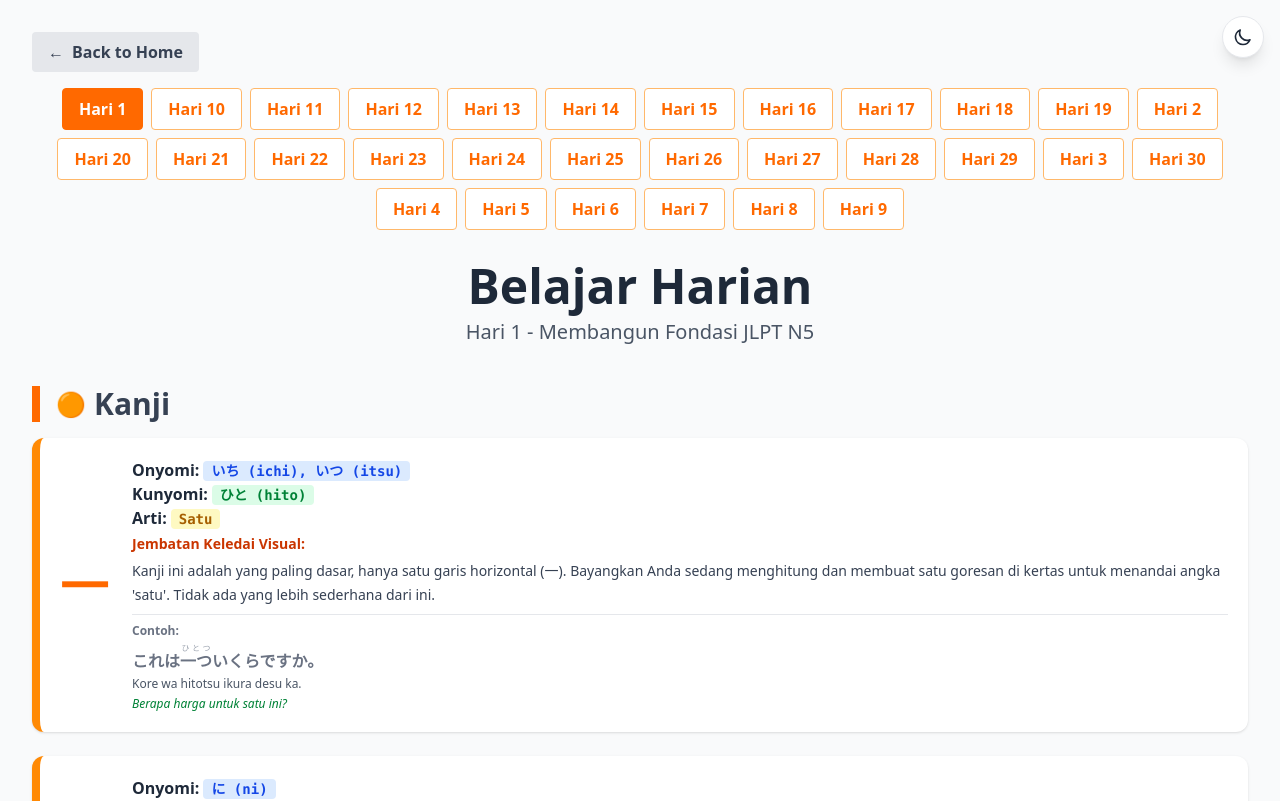
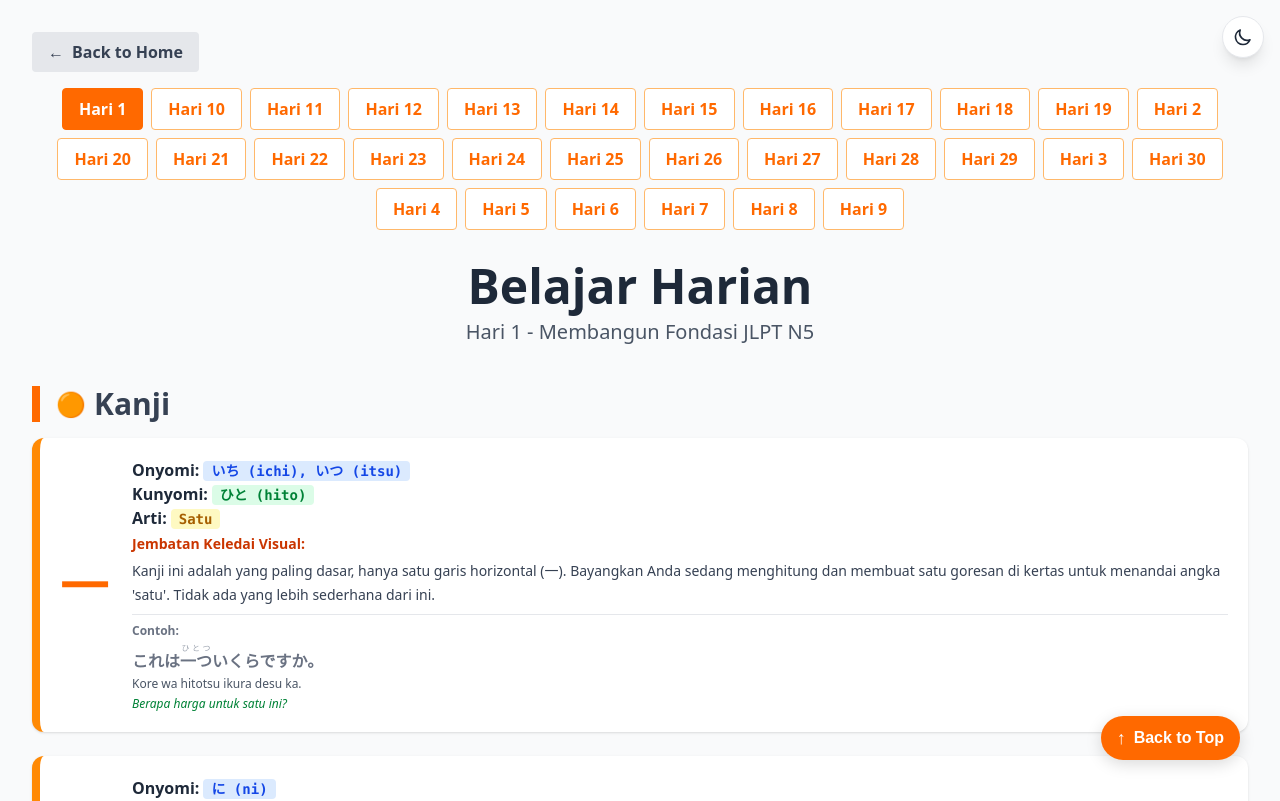
Before and after one commit to randyaswin/study-japan, a Next.js app: page /1 in a window 1280 px wide. Shown: the top 801 px of the page. Built offline with nearby package versions, Linux system fonts and the light colour scheme.

Commit message:
back to top floating

```diff
--- a/src/app/[day]/page.tsx
+++ b/src/app/[day]/page.tsx
@@ -318,13 +318,18 @@ export default async function DailySprintPage({ params }: { params: Promise<{ da
                         ))}
                     </div>
                 </section>
-                {/* Back to Top navigation */}
-                <div className="mt-8 flex justify-end">
-                    <a href="#" className="inline-flex items-center gap-2 px-4 py-2 rounded bg-orange-100 dark:bg-orange-900 text-orange-700 dark:text-orange-300 font-semibold hover:bg-orange-200 dark:hover:bg-orange-800 transition">
-                        <span>↑</span> Back to Top
-                    </a>
-                </div>
+                {/* Back to Top navigation (moved to floating button below) */}
             </div>
+            {/* Floating Back to Top Button */}
+            <a
+                href="#"
+                className="fixed z-50 bottom-6 right-6 sm:bottom-10 sm:right-10 inline-flex items-center gap-2 px-4 py-2 rounded-full shadow-lg bg-orange-500 dark:bg-orange-700 text-white font-semibold hover:bg-orange-600 dark:hover:bg-orange-600 transition"
+                style={{ boxShadow: '0 4px 16px rgba(0,0,0,0.15)' }}
+                aria-label="Back to Top"
+            >
+                <span className="text-lg">↑</span>
+                <span className="hidden sm:inline">Back to Top</span>
+            </a>
         </div>
     );
 }
```
